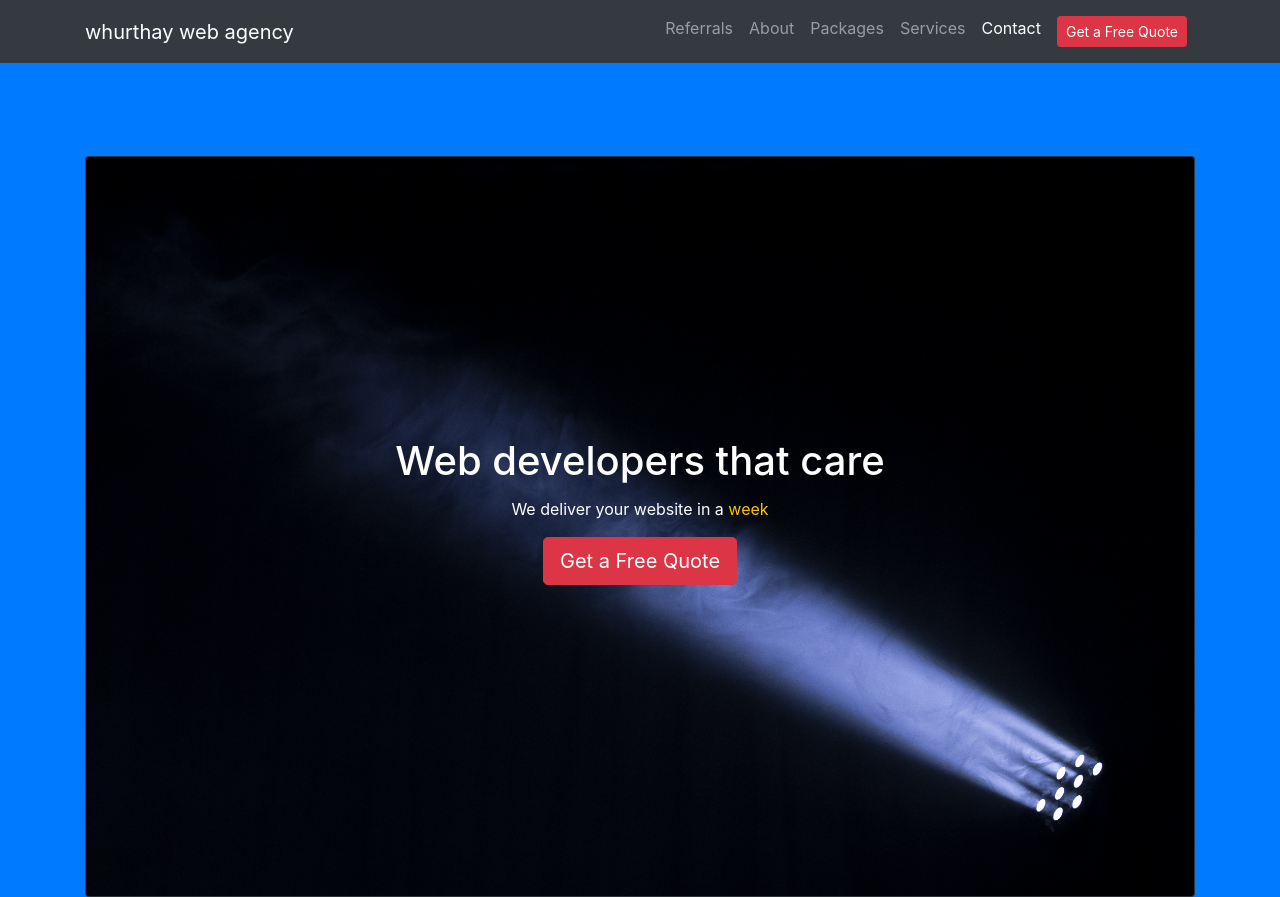
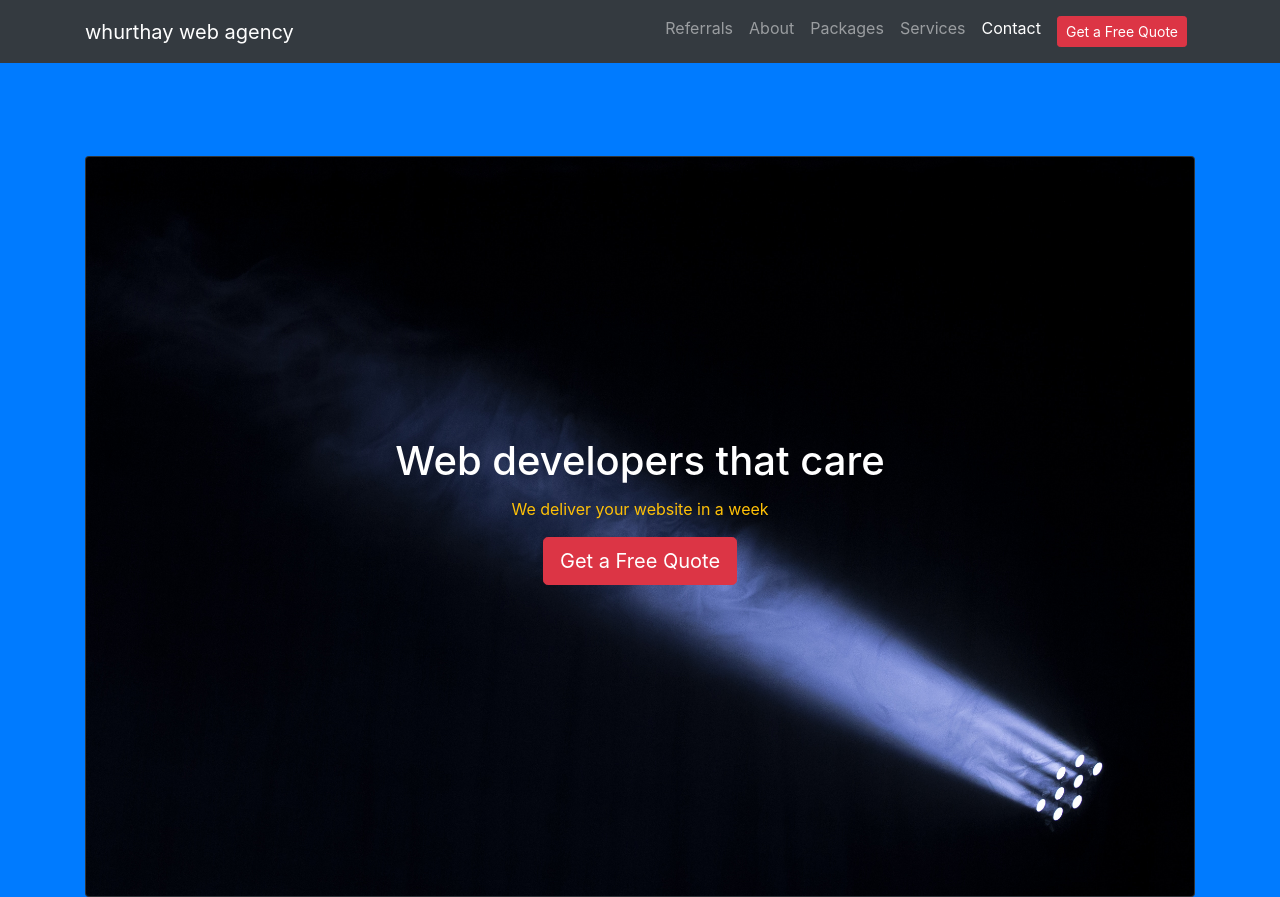
Before and after one commit to whurthay-agency/whurthay-agency.github.io, a website with bundled scripts: page index.html in a window 1280 px wide. Shown: the top 897 px of the page. Built offline with nearby package versions, Linux system fonts and the light colour scheme.

Commit message:
updatelink

```diff
--- a/index.html
+++ b/index.html
@@ -62,7 +62,7 @@
               <img class="card-img" src="img/paul.jpg" alt="Card image">
               <div class="card-img-overlay card-title-top-head">
                 <h1 class="card-title">Web developers that care</h1>
-                <p class="card-text">We deliver your website in a <span class="text-warning">week</span></p>
+                <p class="card-text text-warning">We deliver your website in a week</p>
                 <p>
                   <a href="#packages" class="js-scroll-trigger">
                       <a href="https://goo.gl/forms/iCwTMRgPktRs6vWl2" target="_blank">
```
